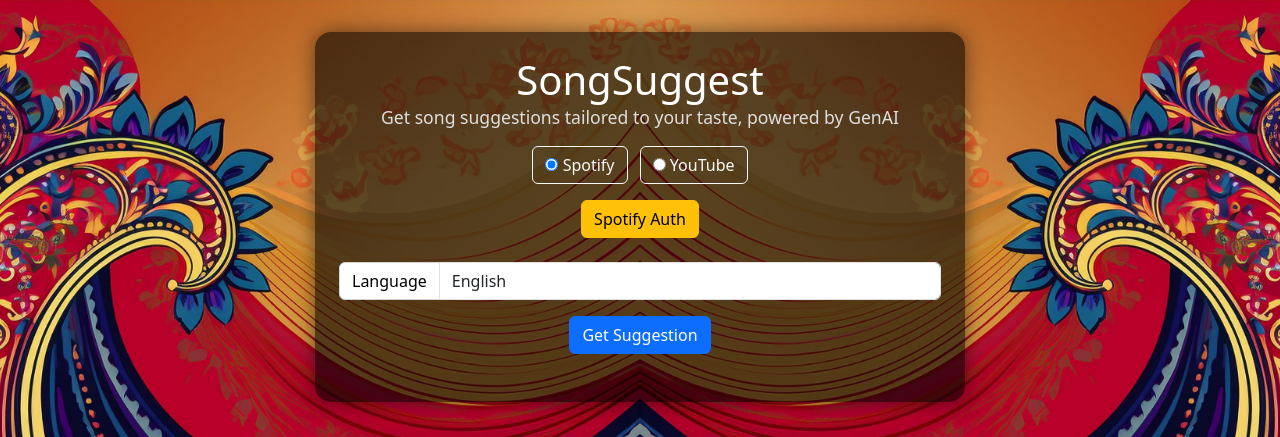
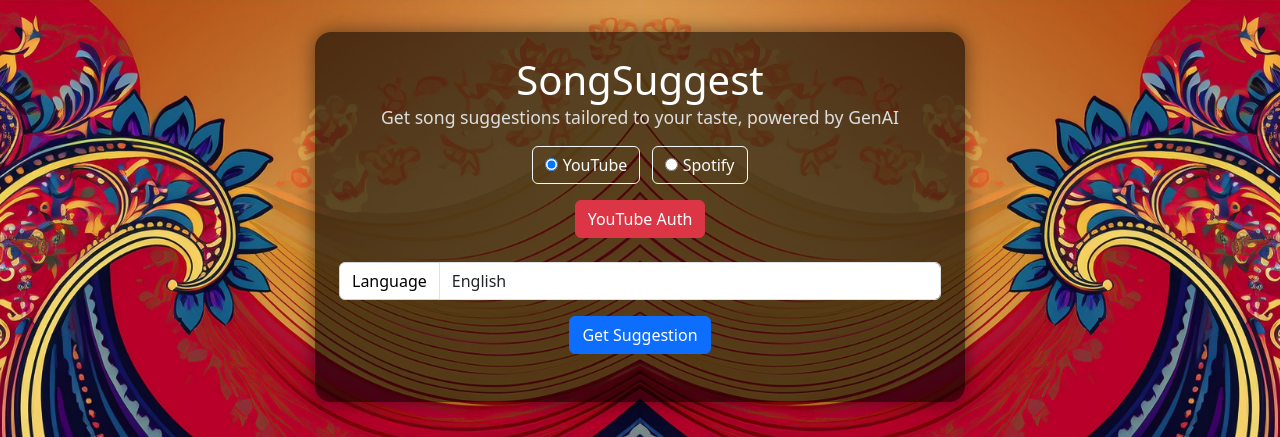
Before and after one commit to prabhatravib/song_suggest_dev, a Flask app: page / in a window 1280 px wide. Shown: the top 437 px of the page. Run offline with Flask 3, Linux system fonts and the light colour scheme.

Commit message:
Update index.html

```diff
--- a/templates/index.html
+++ b/templates/index.html
@@ -42,18 +42,35 @@
     <h1 class="text-center mb-2">SongSuggest</h1>
     <p class="tagline">Get song suggestions tailored to your taste, powered by GenAI</p>
 
-    <!-- Service Selector -->
+    <!-- Service Selector - YouTube on left, Spotify on right -->
     <div class="text-center mb-3">
       <label class="btn btn-outline-light me-2">
-        <input type="radio" name="service" value="spotify" checked> Spotify
+        <input type="radio" name="service" value="youtube" checked> YouTube
       </label>
       <label class="btn btn-outline-light">
-        <input type="radio" name="service" value="youtube"> YouTube
+        <input type="radio" name="service" value="spotify"> Spotify
       </label>
     </div>
 
-    <!-- Spotify Flow -->
-    <div id="spotify-flow">
+    <!-- YouTube Flow - Now showing by default -->
+    <div id="youtube-flow">
+      <form action="{{ url_for('youtube_auth.login') }}" method="GET" class="text-center mb-4">
+        <button class="btn btn-danger">
+          YouTube Auth {% if youtube_authorized %}<span class="text-success">✔️</span>{% endif %}
+        </button>
+      </form>
+      <form id="youtube-url-form" class="mb-3" style="{% if not youtube_authorized %}display:none;{% endif %}">
+        <div class="input-group">
+          <button type="submit" class="btn btn-success">Submit YouTube Playlist</button>
+          <input type="url" name="playlist_url" class="form-control"
+            placeholder="Enter YouTube Playlist Link" required
+            pattern="https?://.*(youtube\.com|youtu\.be).*list=[A-Za-z0-9_-]+">
+        </div>
+      </form>
+    </div>
+
+    <!-- Spotify Flow - Now hidden by default -->
+    <div id="spotify-flow" style="display:none;">
       <form action="{{ url_for('spotify_auth.spotify_auth_route') }}" method="GET" class="text-center mb-4">
         <button class="btn btn-warning">
           Spotify Auth {% if spotify_authorized %}<span class="text-success">✔️</span>{% endif %}
@@ -65,23 +82,6 @@
           <input type="url" name="playlist_url" class="form-control"
             placeholder="Enter Spotify Playlist Link" required
             pattern="https?://.*spotify\.com/.*playlist/[A-Za-z0-9]+">
-        </div>
-      </form>
-    </div>
-
-    <!-- YouTube Flow -->
-    <div id="youtube-flow" style="display:none;">
-      <form action="{{ url_for('youtube_auth.login') }}" method="GET" class="text-center mb-4">
-        <button class="btn btn-danger">
-          YouTube Auth {% if youtube_authorized %}<span class="text-success">✔️</span>{% endif %}
-        </button>
-      </form>
-      <form id="youtube-url-form" class="mb-3" style="{% if not youtube_authorized %}display:none;{% endif %}">
-        <div class="input-group">
-          <button type="submit" class="btn btn-success">Submit YouTube Playlist</button>
-          <input type="url" name="playlist_url" class="form-control"
-            placeholder="Enter YouTube Playlist Link" required
-            pattern="https?://.*(youtube\.com|youtu\.be).*list=[A-Za-z0-9_-]+">
         </div>
       </form>
     </div>
```
